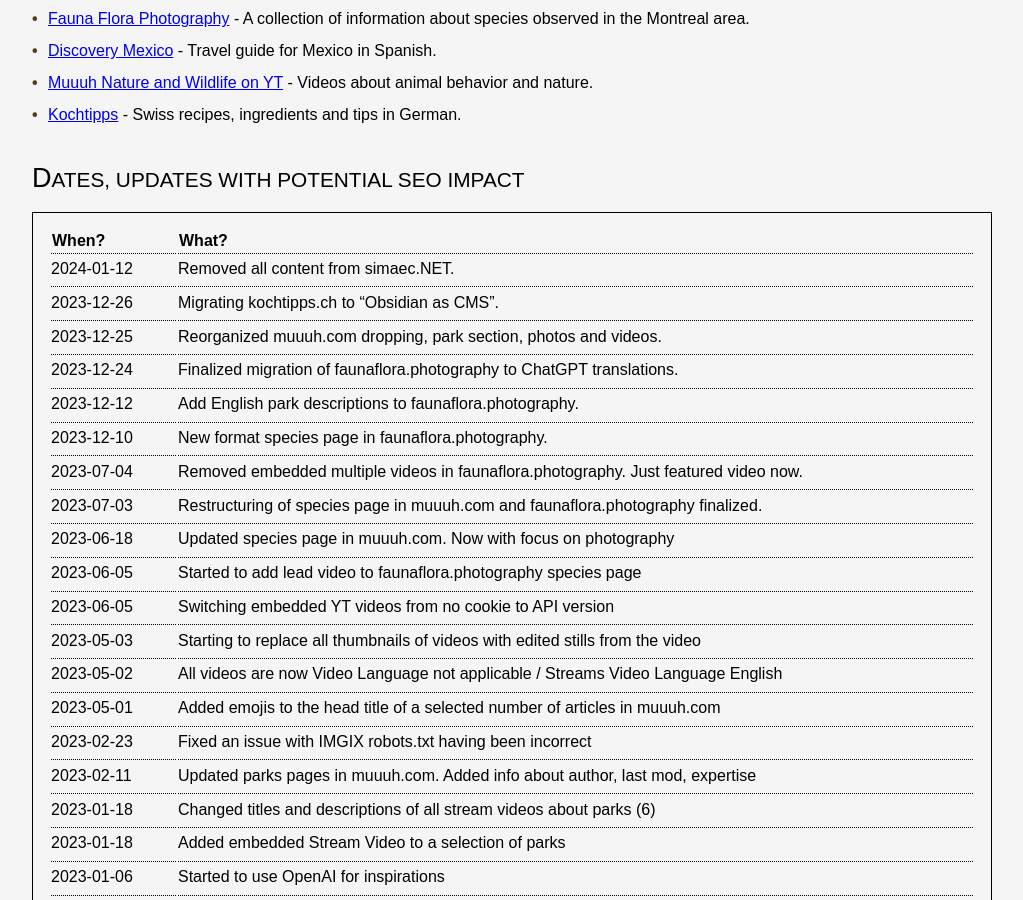
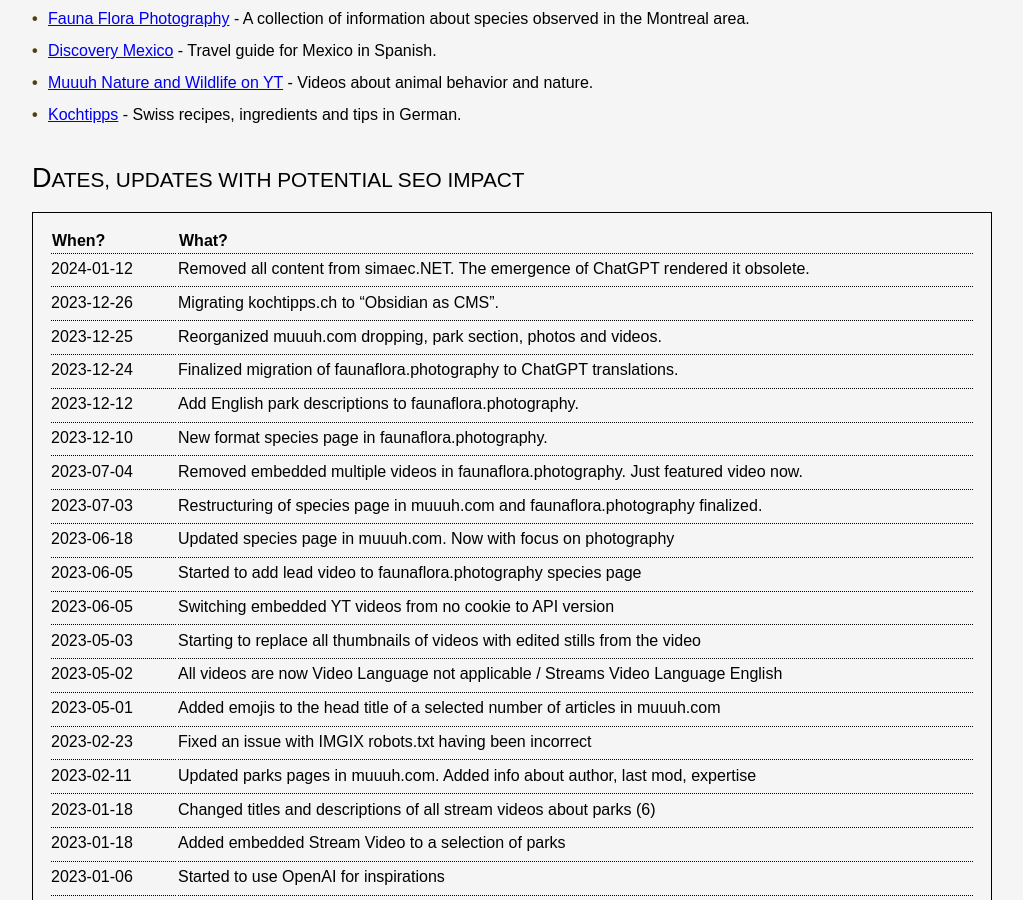
Before and after one commit to KHMuller/khmuller.github.io, a Jekyll site: the page built from index.md, in a window 1280 px wide and 900 px high, scrolled down 313 px. Shown: the whole window, without its empty margins (128-1151 px from the left). Built offline with Jekyll 4.4.1, drawn with Linux system fonts in a browser that asks for light colours.

Commit message:
Mini change

```diff
--- a/index.md
+++ b/index.md
@@ -19,7 +19,7 @@ Exploring the principles of evolutionary biology, self-awareness, empathy, and c
 
 |When?|What?|
 |:---|:---|
-|2024-01-12|Removed all content from simaec.NET.|
+|2024-01-12|Removed all content from simaec.NET. The emergence of ChatGPT rendered it obsolete.|
 |2023-12-26|Migrating kochtipps.ch to "Obsidian as CMS".|
 |2023-12-25|Reorganized muuuh.com dropping, park section, photos and videos.|
 |2023-12-24|Finalized migration of faunaflora.photography to ChatGPT translations.|
```
